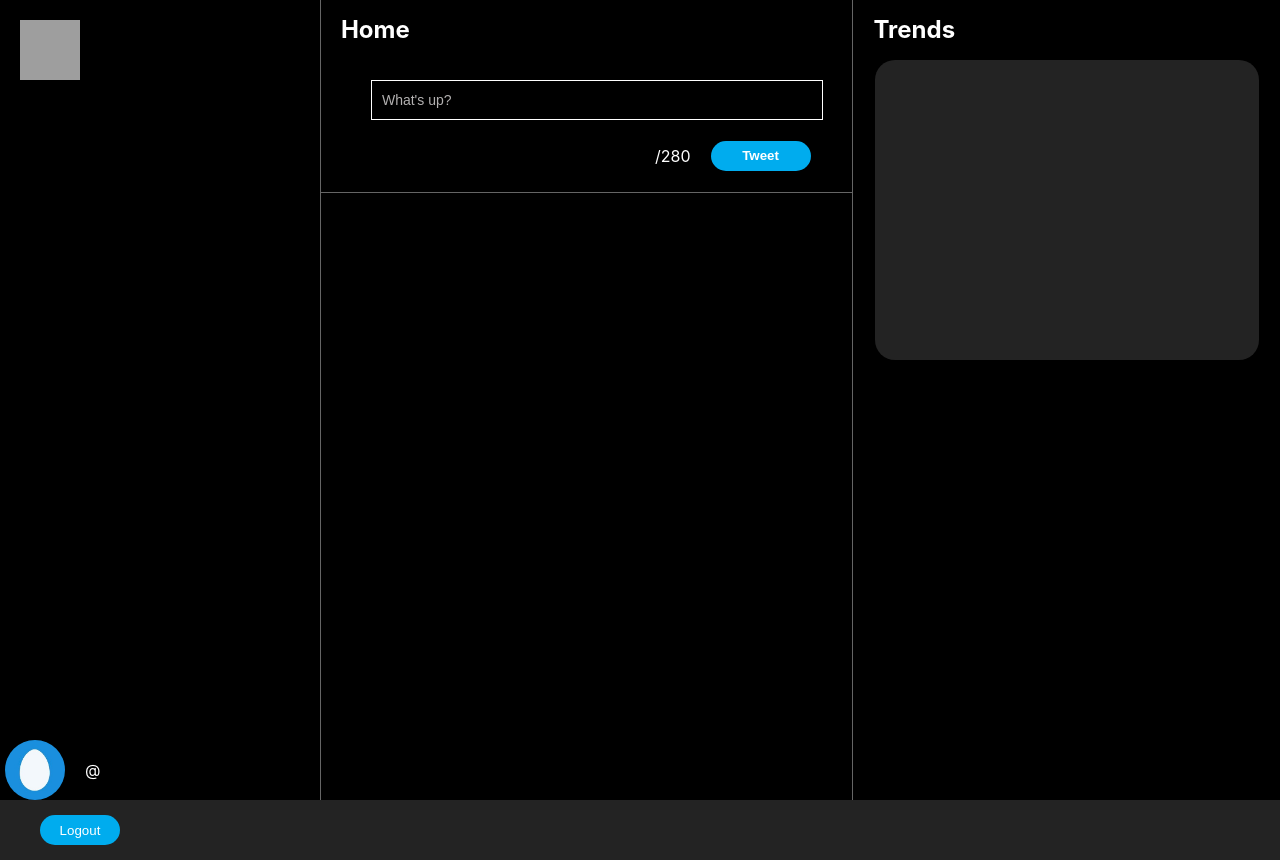
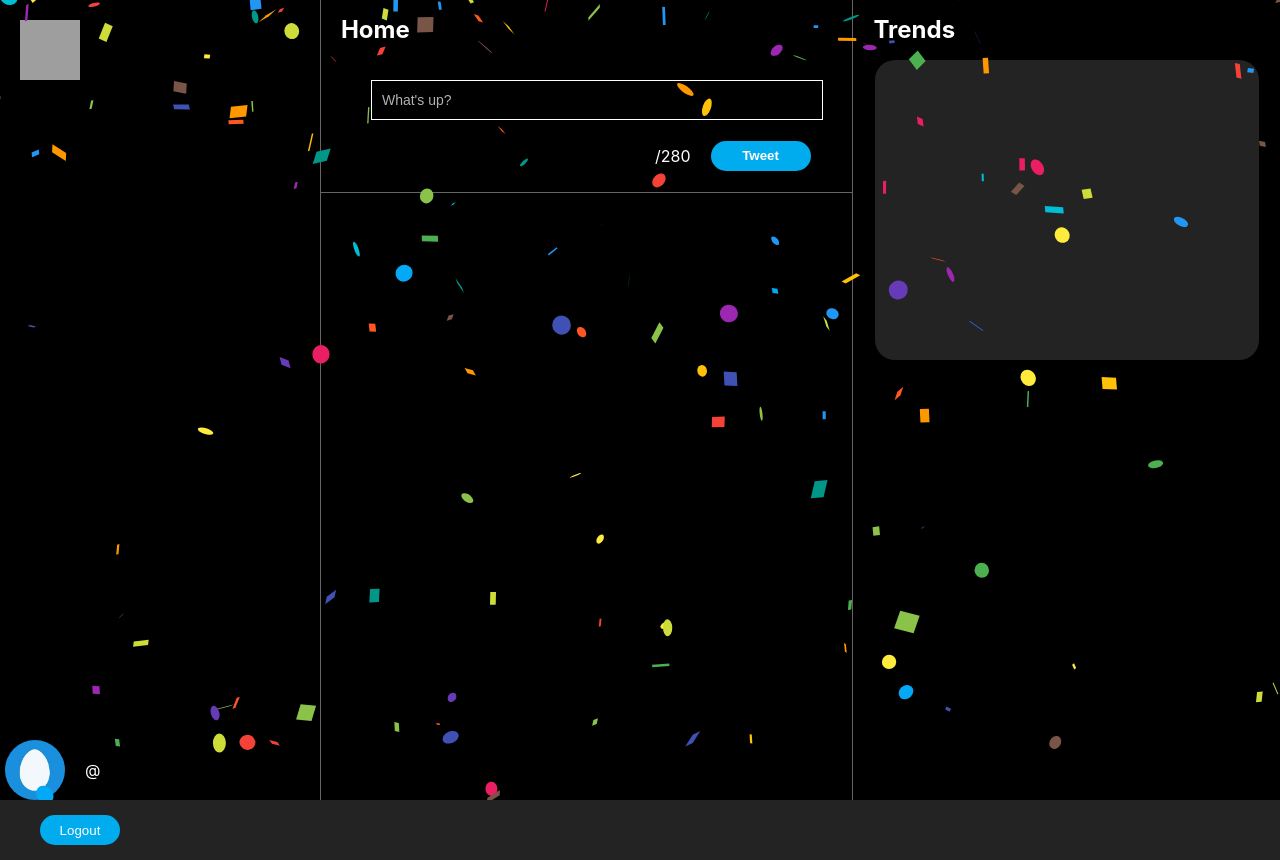
Before and after one commit to Myl-W/hackatweet-frontend, a Next.js app: page /home in a window 1280 px wide. Built offline with nearby package versions, Linux system fonts and the light colour scheme; grey boxes are pictures that could not be loaded.

Commit message:
mise a jour

```diff
--- a/app/home/page.js
+++ b/app/home/page.js
@@ -3,12 +3,15 @@ import styles from "../styles/Home.module.css";
 import Image from "next/image";
 import { useRouter } from "next/navigation";
 import React, { useState, useEffect } from "react";
+import { useWindowSize } from "react-use";
+import Confetti from "react-confetti";
 import { useSelector, useDispatch } from "react-redux";
 import { userMessage, userCount } from "../../reducer/msg";
 import { FontAwesomeIcon } from "@fortawesome/react-fontawesome";
 import { faHeart, faTrash } from "@fortawesome/free-solid-svg-icons";
 
 function Home() {
+  const { width, height } = useWindowSize();
   const dispatch = useDispatch();
   const router = useRouter();
   const username = useSelector((state) => state.userAccess.valueLogin);
@@ -18,6 +21,15 @@ function Home() {
   const [messages, setMessages] = useState([]);
   const newMsg = { username, message, liked: false, likeCount: 0 };
   const [hashTag, setHashTag] = useState([]);
+  const [showConfetti, setShowConfetti] = useState(true);
+
+  useEffect(() => {
+    const timer = setTimeout(() => {
+      setShowConfetti(false);
+    }, 10000);
+
+    return () => clearTimeout(timer);
+  }, []);
 
   const disconnect = () => {
     router.push("/login");
@@ -32,7 +44,7 @@ function Home() {
     const counts = {};
 
     messages.forEach((msg) => {
-    if (!msg || typeof msg.message !== 'string') return;
+      if (!msg || typeof msg.message !== "string") return;
       const found = msg.message.match(pattern);
       if (found) {
         found.forEach((tag) => {
@@ -89,6 +101,8 @@ function Home() {
 
   return (
     <div>
+      {showConfetti && <Confetti width={width} height={height} />}
+
       <main className={styles.main}>
         <div className={styles.home}>
           <div className={styles.left}>
@@ -188,7 +202,7 @@ function Home() {
                     <span>{item.tag}</span>
                   </div>
                   <div className={styles.numberOfTags}>
-                    {item.count} tweet{item.count > 1 ? 's' : ''}
+                    {item.count} tweet{item.count > 1 ? "s" : ""}
                   </div>
                 </div>
               ))}
--- a/package.json
+++ b/package.json
@@ -15,8 +15,10 @@
     "@reduxjs/toolkit": "^2.7.0",
     "next": "13.4",
     "react": "18.2.0",
+    "react-confetti": "^6.4.0",
     "react-dom": "18.1.0",
     "react-redux": "^9.2.0",
+    "react-use": "^17.6.0",
     "redux-persist": "^6.0.0"
   },
   "devDependencies": {
```
Also changed, not shown: 1 other file (tests, documents, lock files or other folders). Lines whose indentation alone changed are shown as unchanged.
